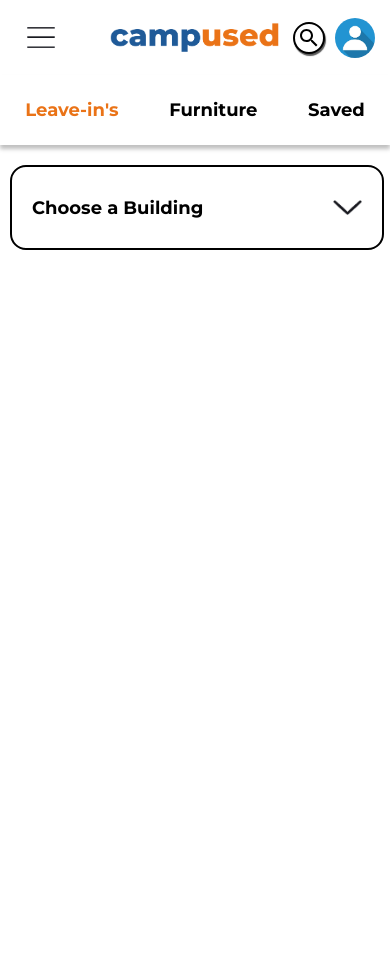
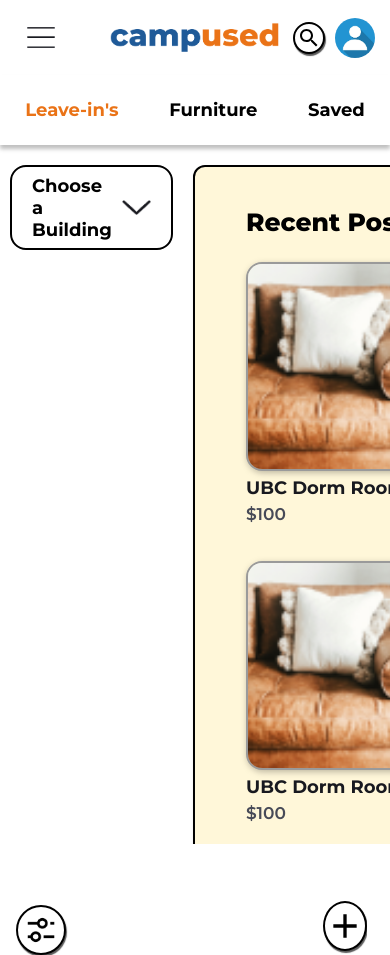
Before and after one commit to cindyparkk/campused, a Next.js app: page /home in a window 390 px wide. Before the commit the page ends 844 px from the top, so only its background shows below. Built offline with nearby package versions, Linux system fonts and the light colour scheme.

Commit message:
made some comps responsive on leave-ins

```diff
--- a/comps/Button/index.js
+++ b/comps/Button/index.js
@@ -2,11 +2,13 @@ import React, {useState, useEffect} from 'react';
 import styled from 'styled-components';
 
 const Contain = styled.div`
-    margin: 0;
-    display: inline-flex;
-    min-width: 80px;
-    width: 100%;
-`
+    // margin: 0;
+    // display: inline-flex;
+    // min-width: 80px;
+    // width: 100%;
+    display: flex;
+    justify-content: ${props=>props.center ? props.center : "flex-start"};
+`;
 
 const ButtonBox = styled.h6`
     display: inline-flex;
@@ -36,9 +38,9 @@ const ButtonBox = styled.h6`
 //     margin-right: 5px;
 // `
 
-const Button = ({bgcolor, text, fsize, color, onClick}) => {
+const Button = ({bgcolor, text, fsize, color, onClick, center}) => {
     return <Contain>
-        <ButtonBox bgcolor={bgcolor} fsize={fsize} color={color}
+        <ButtonBox bgcolor={bgcolor} fsize={fsize} color={color} center={center}
         onClick={onClick}>
             {/* <Icon src={icon}></Icon> */}
             {text}
@@ -51,6 +53,7 @@ Button.defaultProps = {
     text: "Contact Seller",
     fsize: "17px",
     color: null,
+    center: "flex-start",
     onClick:()=>{}
 }
 
--- a/comps/Category/index.js
+++ b/comps/Category/index.js
@@ -22,7 +22,7 @@ const DropDownMenu = styled.div`
     border-radius: 16px;
     padding:5px 10px;
     max-height: 71px;
-    min-width: 350px;
+
 `;
 
 const DropDownBox = styled.div`
@@ -35,6 +35,7 @@ const DropDownBox = styled.div`
 
 const Arrow = styled.img`
     max-width: 29px;
+    margin-left: 10px;
     height: auto;
     transform: ${props=>props.expanded ? "rotate(180deg)" : "none"};
     transition: 0.3s;
@@ -42,7 +43,7 @@ const Arrow = styled.img`
 
 const Expand = styled.div`
 
-    min-width: 350px;
+    min-width: 100px;
 
     margin-top:5px;
     background: #FFFFFF;
@@ -85,7 +86,7 @@ const Expand = styled.div`
     }
 `;
 const Title = styled.h4`
-    white-space: nowrap;
+    // white-space: nowrap;
 `
 
 const Category =({expand,onCategorySelect,arrow,name1,name2,name3,name4,title})=> {
--- a/comps/CircleButton/index.js
+++ b/comps/CircleButton/index.js
@@ -37,8 +37,8 @@ const Icon = styled.img`
 `;
 
 
-const CircleButton = ({icon, width, height, iconwidth, iconheight}) =>{
- return <Container width={width} height={height}>
+const CircleButton = ({icon, width, height, iconwidth, iconheight, onClick}) =>{
+ return <Container width={width} height={height} onClick={onClick}>
 
             <IconContainer>
                 <Icon src={icon} iconwidth={iconwidth} iconheight={iconheight} />
@@ -52,7 +52,8 @@ CircleButton.defaultProps = {
     width: "50px",
     height: "50px",
     iconwidth: '100%',
-    iconheight: '100%'
+    iconheight: '100%',
+    onClick: ()=>{}
 }
 
 
--- a/comps/FilterOpen/index.js
+++ b/comps/FilterOpen/index.js
@@ -175,7 +175,7 @@ const FilterOpen = () => {
 
     {/* DESKTOP */}
 
-    {process.browser && window.innerWidth > 500 ? <Desktop>
+    {process.browser && window.innerWidth > 940 ? <Desktop>
         <DropDownContainer showfilters={showfilters} onClick={()=>{
             setFilter(!showfilters);
         }}>
@@ -236,7 +236,7 @@ const FilterOpen = () => {
 
 {/* MOBILE */}
 
-{process.browser && window.innerWidth < 500 ?<Mobile>
+{process.browser && window.innerWidth < 940 ?<Mobile>
 
     <Main>
 
--- a/pages/home/index.js
+++ b/pages/home/index.js
@@ -6,6 +6,7 @@ import Category from '../../comps/Category';
 import Post from '../../comps/Post';
 import Button from '../../comps/Button';
 import FilterOpen from '../../comps/FilterOpen';
+import CircleButton from '../../comps/CircleButton';
 
 import Router from 'next/router';
 
@@ -42,9 +43,14 @@ export default function Home() {
             <Category title="Choose a Building" name1="Brock Hall" name2="Walter Gage " name1="Ponderosa" name1="Thunderbird" />
               {/* <Button onClick={HandlePost} /> */}
             </div>
-            <FilterOpen />
-            <Button text="+ Add a Listing" color="#FFF" bgcolor="#3DA5D9" fsize="26px" onClick={createAListing}/>
 
+
+            {process.browser && window.innerWidth > 940 ? <div className="addlisting">
+            <Button center="center" text="+ Add a Listing" color="#FFF" bgcolor="#3DA5D9" fsize="26px" onClick={createAListing}/>
+            </div>:null}
+
+            {process.browser && window.innerWidth < 940 ? <div className='mobilecontainer'> <div className='mobileadd'>
+            <FilterOpen /><CircleButton icon="/addblack.svg" iconwidth="40px" width="50px" height="50px" onClick={createAListing} /></div> </div> :null}
           </div>
           <div className="page_right">
               <Post />
--- a/pages/index.scss
+++ b/pages/index.scss
@@ -225,7 +225,7 @@ textarea {
     flex-direction: row;
 }
 .page_left {
-    @include flexIt();
+    // @include flexIt();
     justify-content: flex-start;
     flex-direction: column;
     flex-grow: 1;
@@ -236,6 +236,28 @@ textarea {
     margin: 20px 10px;
 
 }
+.addlisting{
+    @include flexIt();
+    border: 2px solid blue;
+}
+.mobileadd{
+    display: flex;
+    justify-content: space-between;
+    flex-direction: row;
+    z-index: 2;
+    position: absolute;
+    overflow: hidden;
+    width: 90%;
+    right:4%;
+    left: 4%;
+    align-items: baseline;
+}
+.mobilecontainer{
+    display: flex;
+    justify-content: center;
+    align-items: baseline;
+}
+
 // product page
 .product_description {
     width: 100%;
```
Also changed, not shown: public/addblack.svg (added).
